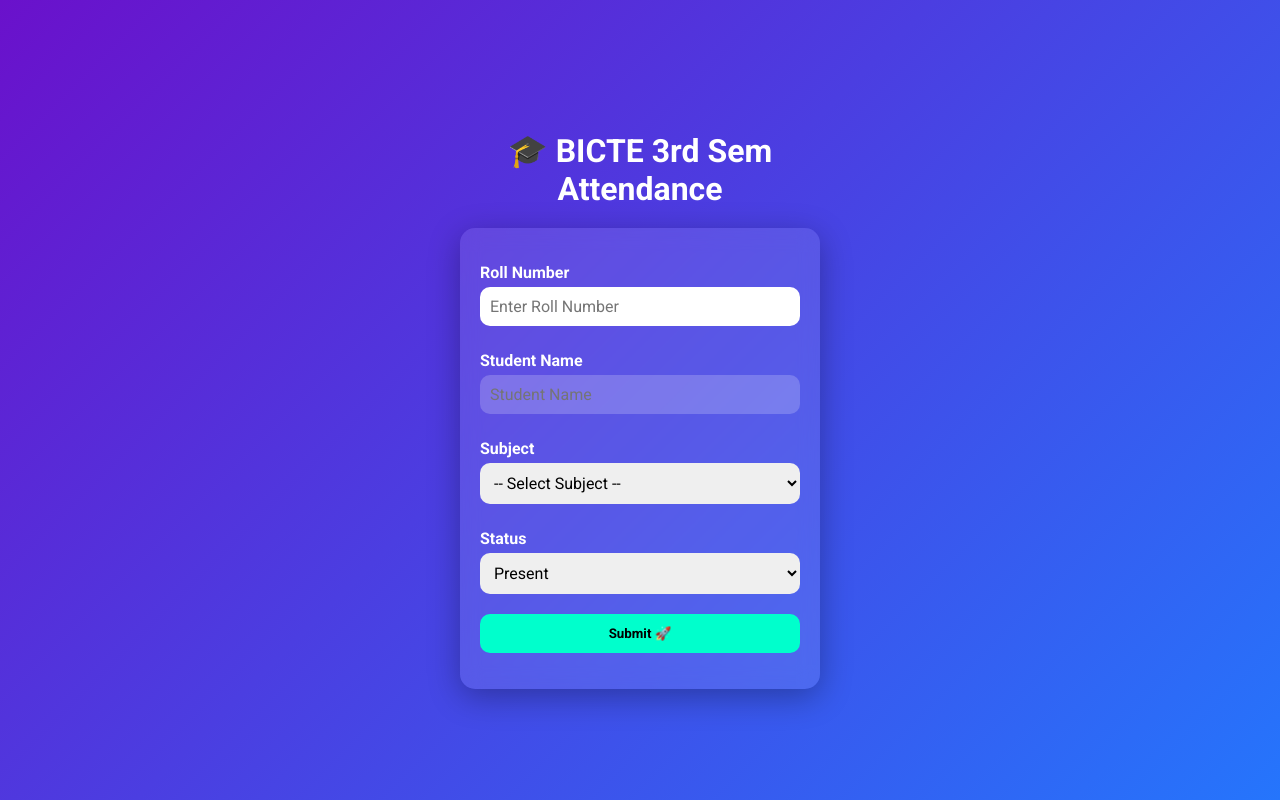
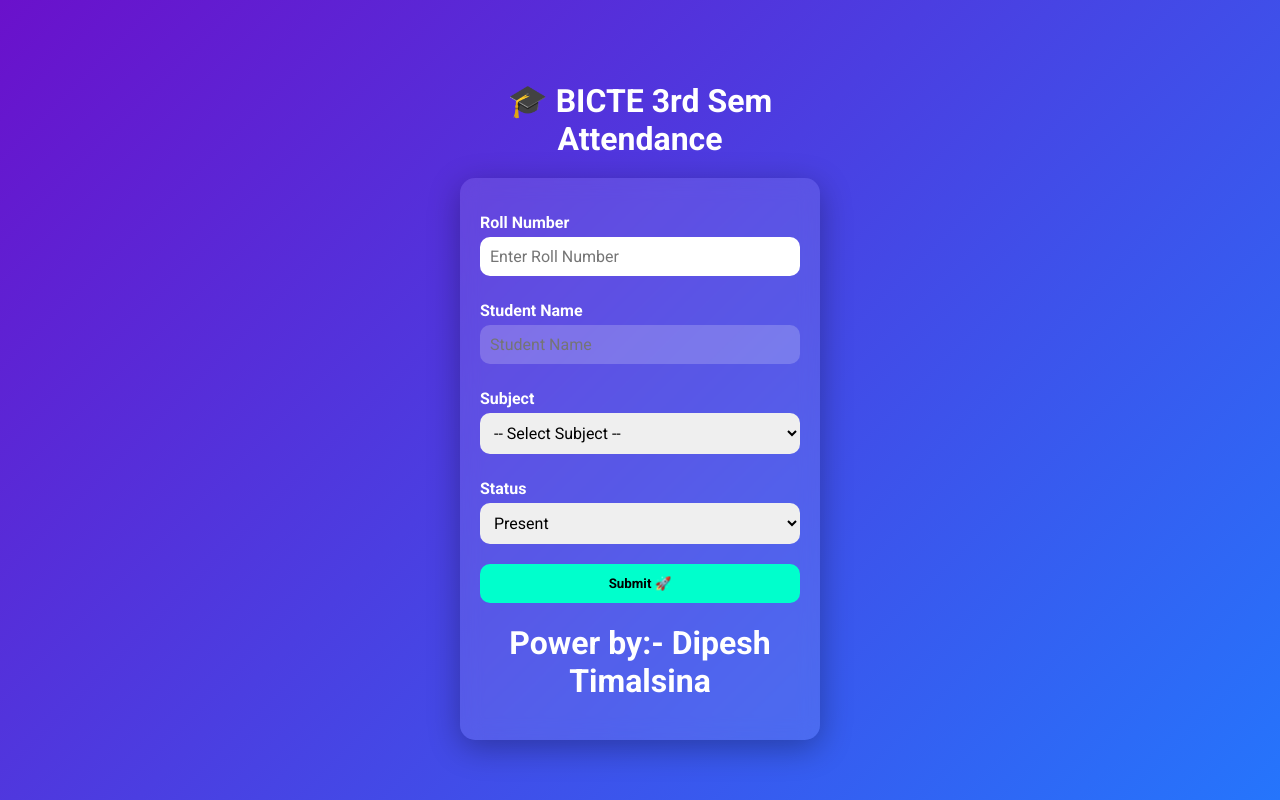
Before and after one commit to Anticdips/College_Attendance_web, a plain HTML site: page index.html in a window 1280 px wide. Drawn offline with Linux system fonts and the light colour scheme; no server answers.

Commit message:
Add creator's name to index.html
Added a footer with creator's name.

```diff
--- a/index.html
+++ b/index.html
@@ -35,6 +35,7 @@
     </select>
 
 <button type="button" onclick="submitAttendance()">Submit 🚀</button>
+     <h1>Power by:- Dipesh Timalsina</h1>
     <p id="msg"></p>
   </div>
 </div>
```
